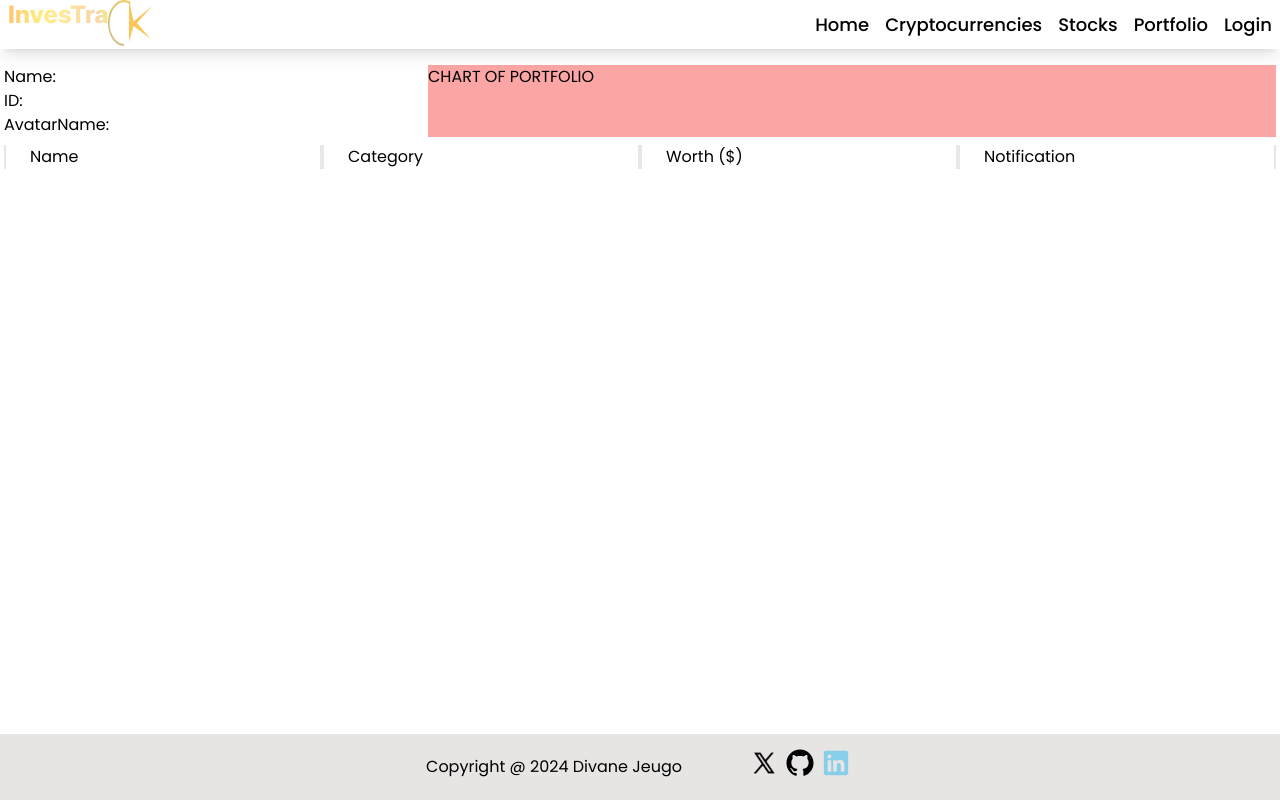
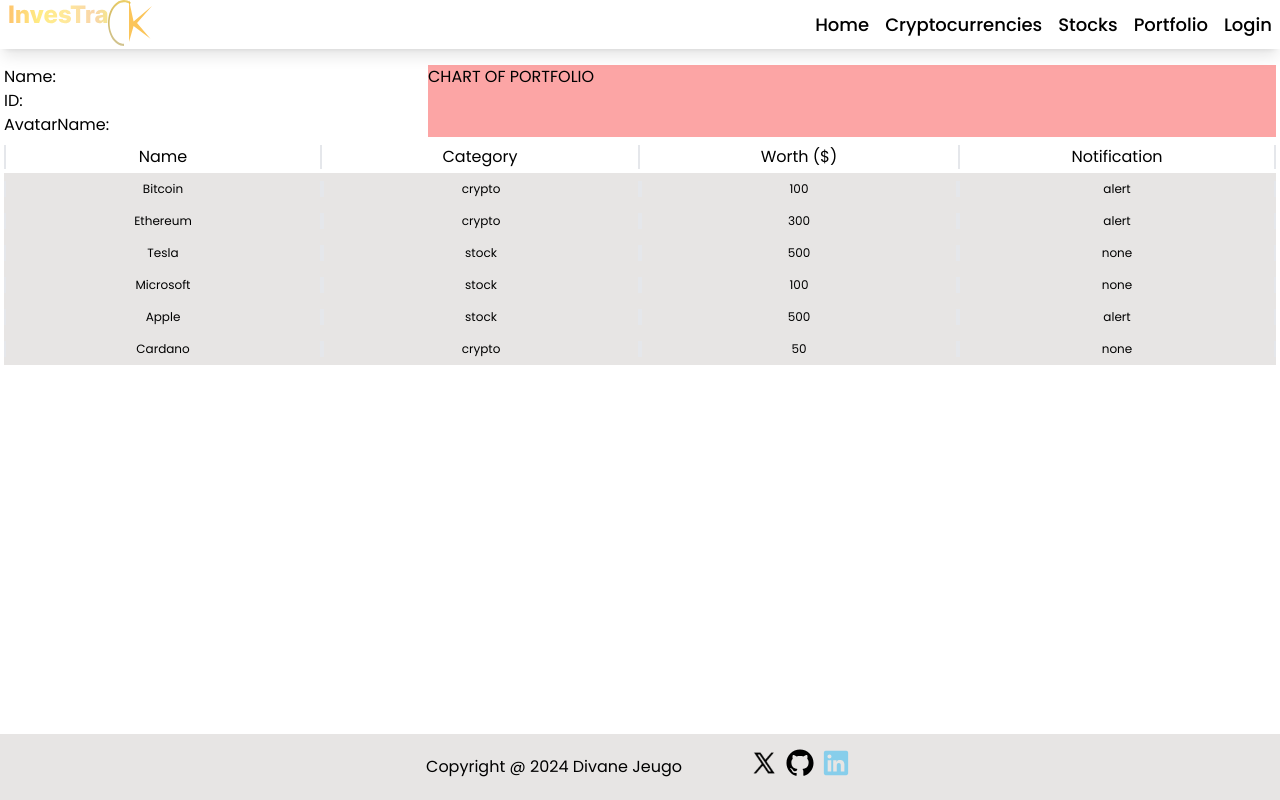
Before and after one commit to divane237/investrack, a React (Vite) app: page /portfolio in a window 1280 px wide. Built offline with nearby package versions, Linux system fonts and the light colour scheme.

Commit message:
Draggable items in portfolio done with framer motion

```diff
--- a/package.json
+++ b/package.json
@@ -15,6 +15,7 @@
     "dotenv": "^16.4.5",
     "eslint-plugin-tailwindcss": "^3.15.1",
     "express": "^4.19.2",
+    "framer-motion": "^11.1.7",
     "react": "^18.2.0",
     "react-dom": "^18.2.0",
     "react-router": "^6.22.3",
--- a/src/pages/Portfolio.jsx
+++ b/src/pages/Portfolio.jsx
@@ -1,12 +1,9 @@
-import { DndContext } from '@dnd-kit/core';
 import Dashboard from '../ui/Dashboard';
 
 function Portfolio() {
   return (
     <>
-      <DndContext>
-        <Dashboard />
-      </DndContext>
+      <Dashboard />
     </>
   );
 }
--- /dev/null
+++ b/src/services/use-raised-shadow.js
@@ -0,0 +1,28 @@
+import { animate, MotionValue, useMotionValue } from 'framer-motion';
+import { useEffect } from 'react';
+
+const inactiveShadow = '0px 0px 0px rgba(0,0,0,0.8)';
+
+export function useRaisedShadow(value) {
+  const boxShadow = useMotionValue(inactiveShadow);
+
+  useEffect(() => {
+    let isActive = false;
+    value.on('change', (latest) => {
+      const wasActive = isActive;
+      if (latest !== 0) {
+        isActive = true;
+        if (isActive !== wasActive) {
+          animate(boxShadow, '5px 5px 10px rgba(0,0,0,0.3)');
+        }
+      } else {
+        isActive = false;
+        if (isActive !== wasActive) {
+          animate(boxShadow, inactiveShadow);
+        }
+      }
+    });
+  }, [value, boxShadow]);
+
+  return boxShadow;
+}
--- a/src/ui/Dashboard.jsx
+++ b/src/ui/Dashboard.jsx
@@ -1,4 +1,49 @@
+import { useState } from 'react';
+import { Reorder } from 'framer-motion';
+import DashboardAssetItems from './DashboardAssetItems';
+
+const initialItems = [
+  {
+    name: 'Bitcoin',
+    category: 'crypto',
+    worth: 100,
+    notification: 'alert',
+  },
+  {
+    name: 'Ethereum',
+    category: 'crypto',
+    worth: 300,
+    notification: 'alert',
+  },
+  {
+    name: 'Tesla',
+    category: 'stock',
+    worth: 500,
+    notification: 'none',
+  },
+  {
+    name: 'Microsoft',
+    category: 'stock',
+    worth: 100,
+    notification: 'none',
+  },
+  {
+    name: 'Apple',
+    category: 'stock',
+    worth: 500,
+    notification: 'alert',
+  },
+  {
+    name: 'Cardano',
+    category: 'crypto',
+    worth: 50,
+    notification: 'none',
+  },
+];
+
 function Dashboard() {
+  const [items, setItems] = useState(initialItems);
+
   return (
     <div className="mb-3 ml-1 mr-1 mt-4">
       <div className="flex w-full">
@@ -19,9 +64,9 @@
 
       {/* Table displaying assets */}
 
-      <div className="mt-2 flex items-center ">
-        <h1 className="basis-1/4 border-x-2 px-6">Name</h1>
-        <h1 className="basis-1/4 border-x-2 px-6">
+      <div className="mb-1 mt-2 flex items-center">
+        <h1 className="basis-1/4 border-x-2 px-6 text-center">Name</h1>
+        <h1 className="flex basis-1/4 justify-center border-r-2 px-6">
           <p className="max-sm:hidden">Category</p>{' '}
           <span className="sm:hidden">
             <svg width="25" height="25" viewBox="0 0 15 15" fill="none">
@@ -34,11 +79,11 @@
             </svg>
           </span>
         </h1>
-        <h1 className="basis-1/4 border-x-2 px-6">
+        <h1 className="flex basis-1/4 justify-center px-6">
           <p className="max-sm:hidden">Worth ($)</p>{' '}
           <span className="cursor-default text-xl sm:hidden">💲</span>
         </h1>
-        <h1 className="basis-1/4 border-x-2 px-6">
+        <h1 className="flex basis-1/4 justify-center border-x-2 px-6">
           <p className="max-sm:hidden">Notification</p>
           <span className="sm:hidden">
             <svg width="25" height="25" viewBox="0 0 15 15" fill="none">
@@ -52,6 +97,15 @@
           </span>{' '}
         </h1>
       </div>
+
+      {/*  */}
+      <Reorder.Group axis="y" values={items} onReorder={setItems}>
+        {/* <ul className="flex flex-col bg-blue-200"> */}
+        {items.map((item) => {
+          return <DashboardAssetItems key={item.name} item={item} />;
+        })}
+        {/* </ul> */}
+      </Reorder.Group>
     </div>
   );
 }
--- a/src/ui/Dashboard1.jsx
+++ /dev/null
@@ -1,108 +0,0 @@
-import DashboardAssetItems from './DashboardAssetItems';
-
-const testValues = [
-  {
-    name: 'Bitcoin',
-    category: 'crypto',
-    worth: 100,
-    notification: 'alert',
-  },
-  {
-    name: 'Ethereum',
-    category: 'crypto',
-    worth: 300,
-    notification: 'alert',
-  },
-  {
-    name: 'Tesla',
-    category: 'stock',
-    worth: 500,
-    notification: 'none',
-  },
-  {
-    name: 'Microsoft',
-    category: 'stock',
-    worth: 100,
-    notification: 'none',
-  },
-  {
-    name: 'Apple',
-    category: 'stock',
-    worth: 500,
-    notification: 'alert',
-  },
-  {
-    name: 'Cardano',
-    category: 'crypto',
-    worth: 50,
-    notification: 'none',
-  },
-];
-
-function Dashboard1() {
-  return (
-    <div className="mb-3 ml-1 mr-1 mt-4">
-      <div className="flex w-full">
-        {/* Want to display name and other basic infos */}
-
-        <section className="basis-1/2 md:basis-1/3">
-          <p>Name:</p>
-          <p>ID:</p>
-          <p>AvatarName:</p>
-        </section>
-
-        {/* Want to display a chart of portfolio distribution */}
-
-        <section className="basis-1/2 bg-red-300 md:basis-2/3">
-          <div>CHART OF PORTFOLIO</div>
-        </section>
-      </div>
-
-      {/* Table displaying assets */}
-
-      <div className="mt-2 flex items-center">
-        <h1 className="basis-1/4 border-x-2 px-6">Name</h1>
-        <h1 className="basis-1/4 border-x-2 px-6">
-          <p className="max-sm:hidden">Category</p>{' '}
-          <span className="sm:hidden">
-            <svg width="25" height="25" viewBox="0 0 15 15" fill="none">
-              <path
-                d="M5 1C5 0.447715 5.44772 0 6 0H9C9.55228 0 10 0.447715 10 1V2H14C14.5523 2 15 2.44772 15 3V6C15 6.8888 14.6131 7.68734 14 8.23608V11.5C14 12.3284 13.3284 13 12.5 13H2.5C1.67157 13 1 12.3284 1 11.5V8.2359C0.38697 7.68721 0 6.88883 0 6V3C0 2.44772 0.447716 2 1 2H5V1ZM9 1V2H6V1H9ZM1 3H5H5.5H9.5H10H14V6C14 6.654 13.6866 7.23467 13.1997 7.6004C12.8655 7.85144 12.4508 8 12 8H8V7.5C8 7.22386 7.77614 7 7.5 7C7.22386 7 7 7.22386 7 7.5V8H3C2.5493 8 2.1346 7.85133 1.80029 7.60022C1.31335 7.23446 1 6.65396 1 6V3ZM7 9H3C2.64961 9 2.31292 8.93972 2 8.82905V11.5C2 11.7761 2.22386 12 2.5 12H12.5C12.7761 12 13 11.7761 13 11.5V8.82915C12.6871 8.93978 12.3504 9 12 9H8V9.5C8 9.77614 7.77614 10 7.5 10C7.22386 10 7 9.77614 7 9.5V9Z"
-                fill="currentColor"
-                fillRule="evenodd"
-                clipRule="evenodd"
-              ></path>
-            </svg>
-          </span>
-        </h1>
-        <h1 className="basis-1/4 border-x-2 px-6">
-          <p className="max-sm:hidden">Worth ($)</p>{' '}
-          <span className="cursor-default text-xl sm:hidden">💲</span>
-        </h1>
-        <h1 className="basis-1/4 border-x-2 px-6">
-          <p className="max-sm:hidden">Notification</p>
-          <span className="sm:hidden">
-            <svg width="25" height="25" viewBox="0 0 15 15" fill="none">
-              <path
-                d="M8.60124 1.25086C8.60124 1.75459 8.26278 2.17927 7.80087 2.30989C10.1459 2.4647 12 4.41582 12 6.79999V10.25C12 11.0563 12.0329 11.7074 12.7236 12.0528C12.931 12.1565 13.0399 12.3892 12.9866 12.6149C12.9333 12.8406 12.7319 13 12.5 13H8.16144C8.36904 13.1832 8.49997 13.4513 8.49997 13.75C8.49997 14.3023 8.05226 14.75 7.49997 14.75C6.94769 14.75 6.49997 14.3023 6.49997 13.75C6.49997 13.4513 6.63091 13.1832 6.83851 13H2.49999C2.2681 13 2.06664 12.8406 2.01336 12.6149C1.96009 12.3892 2.06897 12.1565 2.27638 12.0528C2.96708 11.7074 2.99999 11.0563 2.99999 10.25V6.79999C2.99999 4.41537 4.85481 2.46396 7.20042 2.3098C6.73867 2.17908 6.40036 1.75448 6.40036 1.25086C6.40036 0.643104 6.89304 0.150421 7.5008 0.150421C8.10855 0.150421 8.60124 0.643104 8.60124 1.25086ZM7.49999 3.29999C5.56699 3.29999 3.99999 4.86699 3.99999 6.79999V10.25L4.00002 10.3009C4.0005 10.7463 4.00121 11.4084 3.69929 12H11.3007C10.9988 11.4084 10.9995 10.7463 11 10.3009L11 10.25V6.79999C11 4.86699 9.43299 3.29999 7.49999 3.29999Z"
-                fill="currentColor"
-                fillRule="evenodd"
-                clipRule="evenodd"
-              ></path>
-            </svg>
-          </span>{' '}
-        </h1>
-      </div>
-
-      {/*  */}
-
-      <ul className="flex flex-col bg-blue-200">
-        {testValues.map((el) => {
-          return <DashboardAssetItems key={el.name} el={el} />;
-        })}
-      </ul>
-    </div>
-  );
-}
-
-export default Dashboard1;
--- a/src/ui/DashboardAssetItems.jsx
+++ b/src/ui/DashboardAssetItems.jsx
@@ -1,11 +1,22 @@
-function DashboardAssetItems({ el }) {
+import { useMotionValue, Reorder } from 'framer-motion';
+import { useRaisedShadow } from '../services/use-raised-shadow';
+
+function DashboardAssetItems({ item }) {
+  const y = useMotionValue(0);
+  const boxShadow = useRaisedShadow(y);
+
   return (
-    <li className="mt-2 flex items-center">
-      <p className="basis-1/4 border-x-2 px-6">{el.name}</p>
-      <p className="basis-1/4 border-x-2 px-6">{el.category}</p>
-      <p className="basis-1/4 border-x-2 px-6">{el.worth}</p>
-      <p className="basis-1/4 border-x-2 px-6">{el.notification}</p>
-    </li>
+    <Reorder.Item
+      value={item}
+      id={item}
+      style={{ boxShadow, y }}
+      className="flex items-center bg-stone-200 py-2 text-center text-xs hover:cursor-grab"
+    >
+      <p className="basis-1/4 border-x-2 px-6">{item.name}</p>
+      <p className="basis-1/4 border-x-2 px-6">{item.category}</p>
+      <p className="basis-1/4 border-x-2 px-6">{item.worth}</p>
+      <p className="basis-1/4 border-x-2 px-6">{item.notification}</p>
+    </Reorder.Item>
   );
 }
 
```
Also changed, not shown: 1 other file (tests, documents, lock files or other folders).
